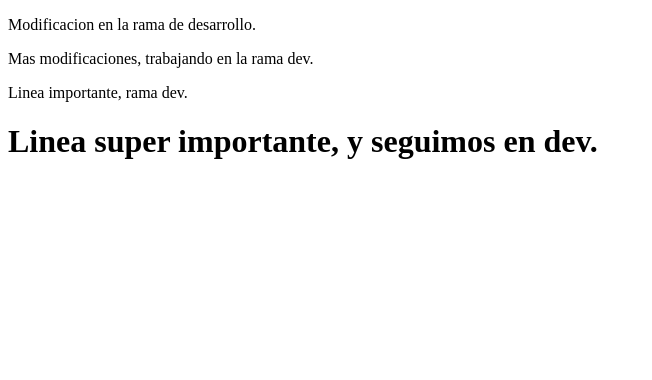
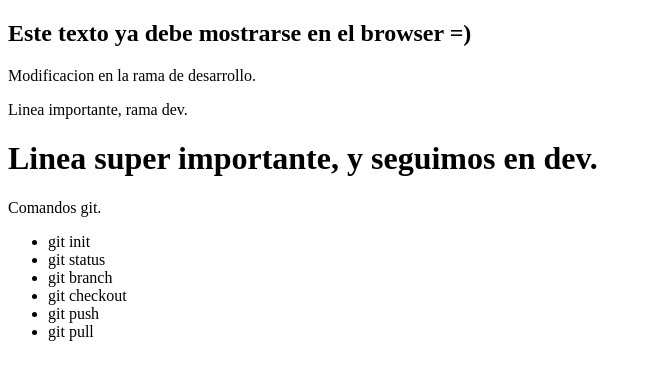
Before and after one commit to soycamis/cursoGit, a plain HTML site: page index.html in a window 1280 px wide. Shown: the whole page, without its empty margins (0-652 px from the left). Drawn offline with Linux system fonts and the light colour scheme.

Commit message:
Lista de comandos git.

```diff
--- a/index.html
+++ b/index.html
@@ -5,10 +5,19 @@
   <title>Pruebas para curso de GIT.</title>
 </head>
 <body>
+  <h2>Este texto ya debe mostrarse en el browser =)</h2>
   <p>Modificacion en la rama de desarrollo.</p>
-  <p>Mas modificaciones, trabajando en la rama dev.</p>
   <p>Linea importante, rama dev.</p>
   <h1>Linea super importante, y seguimos en dev.</h1>
+  <p>Comandos git.</p>
+  <ul>
+    <li>git init</li>
+    <li>git status</li>
+    <li>git branch</li>
+    <li>git checkout</li>
+    <li>git push</li>
+    <li>git pull</li>
+  </ul>
   <script src="js/app.js"></script>
 </body>
 </html>
```
